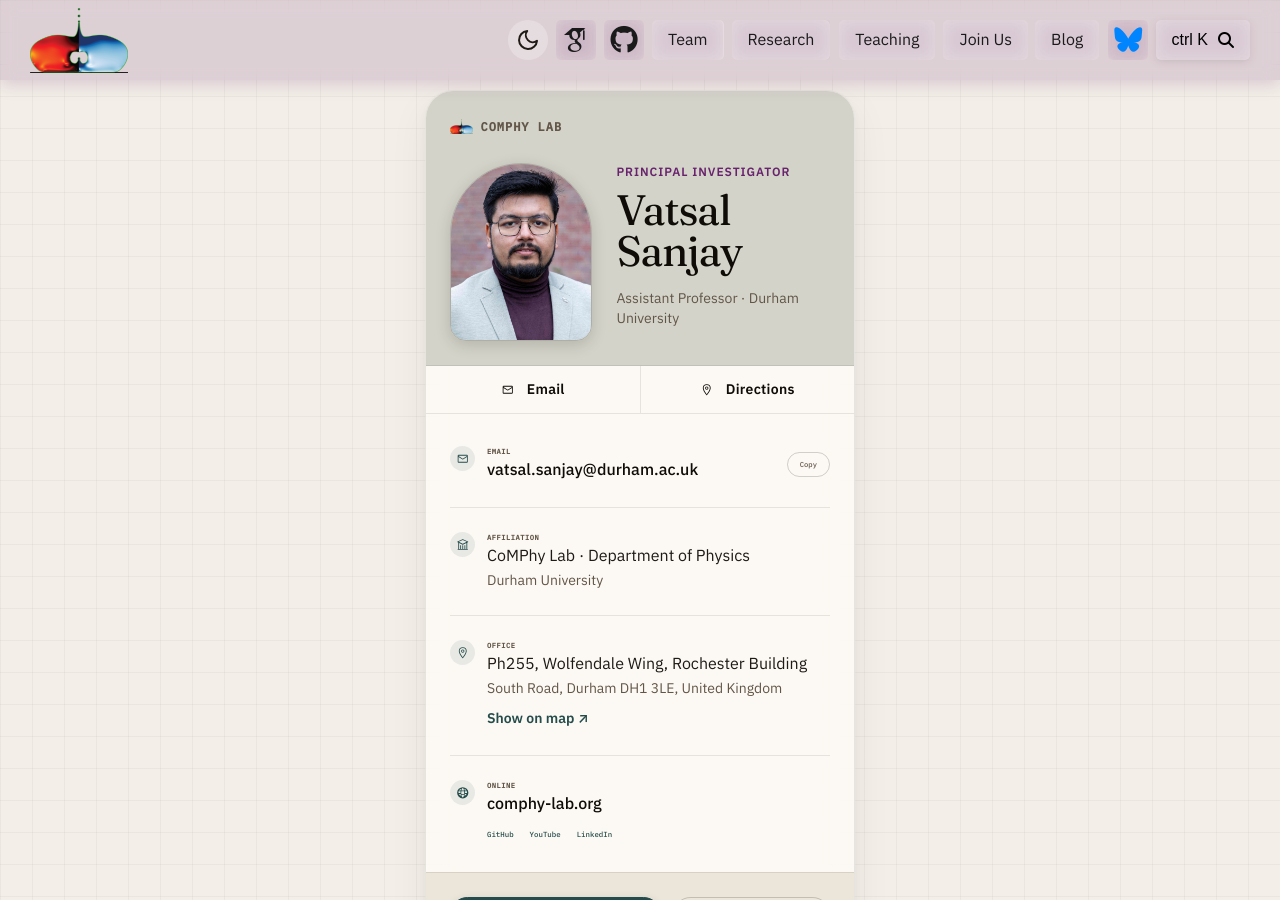
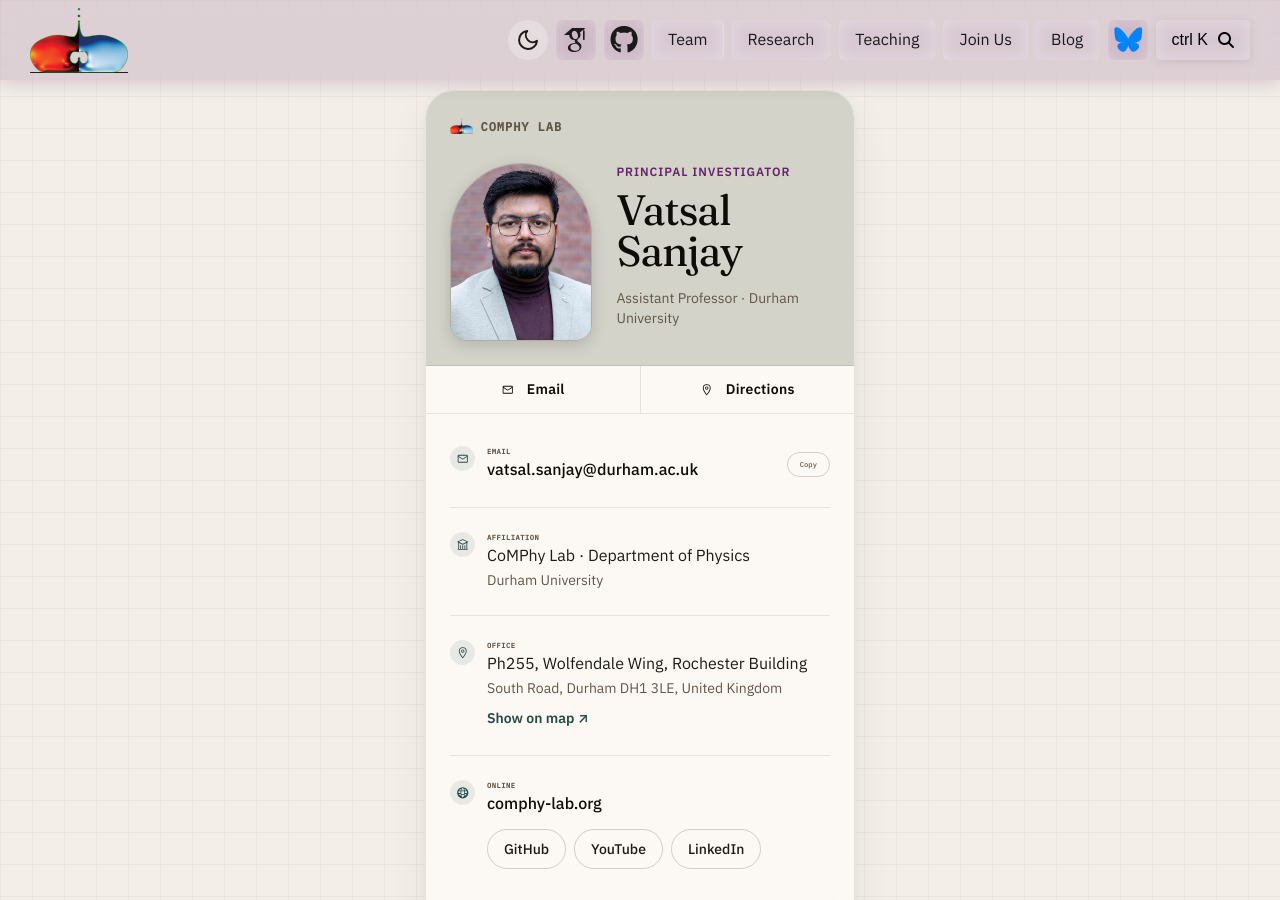
Before and after one commit to comphy-lab/comphy-lab.github.io, a Jekyll site: the page built from contact-card.html, in a window 1280 px wide and 900 px high. Built offline with Jekyll 4.4.1, drawn with Linux system fonts in a browser that asks for light colours; some web fonts are replaced; comment, search, counter and statistics services are not loaded.

Commit message:
Promote contact-card social links to ghost pills
The GitHub/YouTube/LinkedIn links were tiny mono text and easy to
miss; render them as btn-ghost pills (sans 14px, pill border) with
an explicit dark-scope ink colour so the global dark link rule
cannot repaint them.

```diff
--- a/assets/css/contact-card.css
+++ b/assets/css/contact-card.css
@@ -247,15 +247,32 @@
 .contact-card__socials {
   display: flex;
   flex-wrap: wrap;
-  gap: var(--s-2) var(--s-4);
+  gap: var(--s-2);
   margin-top: var(--s-3);
 }
 
+/* Social profiles as btn-ghost pills, not bare text links. */
 .contact-card__detail .contact-card__socials a {
+  display: inline-flex;
+  align-items: center;
+  padding: var(--s-2) var(--s-4);
+  border: 1px solid var(--c-border-strong);
+  border-radius: var(--r-pill);
+  color: var(--fg-1);
+  font-family: var(--t-sans);
+  font-size: var(--t-small);
+  font-weight: var(--t-weight-med);
+  transition:
+    color var(--dur-fast) var(--ease),
+    border-color var(--dur-fast) var(--ease),
+    background var(--dur-fast) var(--ease);
+}
+
+.contact-card__detail .contact-card__socials a:hover,
+.contact-card__detail .contact-card__socials a:focus-visible {
+  border-color: var(--c-accent-teal);
   color: var(--c-accent-teal);
-  font-family: var(--t-mono);
-  font-size: 0.74rem;
-  font-weight: var(--t-weight-med);
+  background: color-mix(in srgb, var(--c-accent-teal) 8%, transparent);
 }
 
 .contact-card__footer {
@@ -338,8 +355,19 @@
 :root[data-theme="dark"] .contact-card__quick-actions a:hover,
 :root[data-theme="dark"] .contact-card__quick-actions a:focus-visible,
 :root[data-theme="dark"] .contact-card__detail a:hover,
-:root[data-theme="dark"] .contact-card__text-link,
+:root[data-theme="dark"] .contact-card__text-link {
+  color: var(--c-accent-teal);
+}
+
 :root[data-theme="dark"] .contact-card__detail .contact-card__socials a {
+  color: var(--fg-1);
+}
+
+:root[data-theme="dark"] .contact-card__detail .contact-card__socials a:hover,
+:root[data-theme="dark"]
+  .contact-card__detail
+  .contact-card__socials
+  a:focus-visible {
   color: var(--c-accent-teal);
 }
 
```
